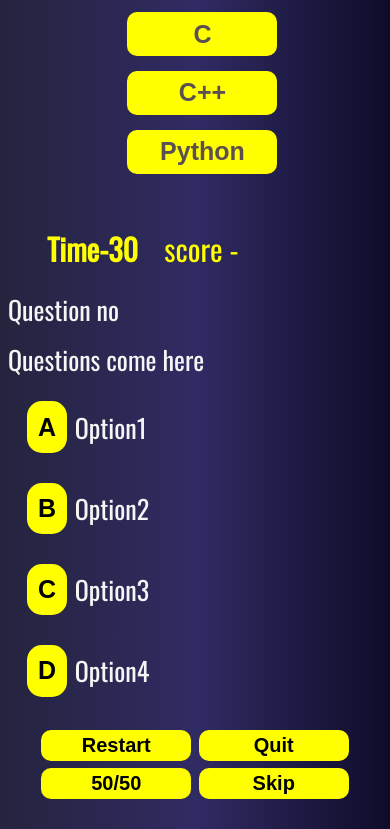
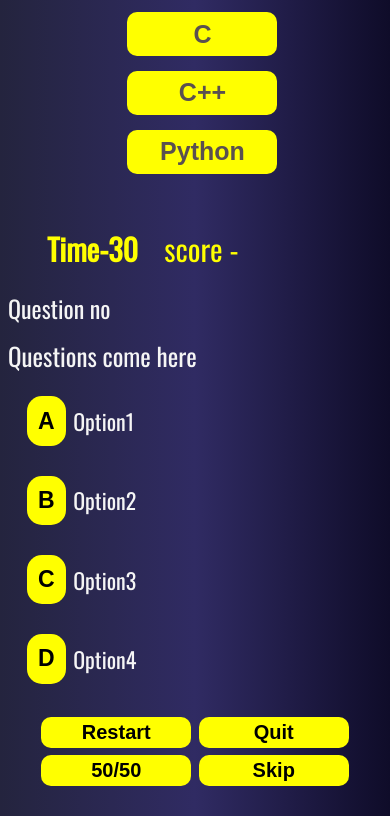
Before and after one commit to saket2001/Js-quiz, a plain HTML site: page index.html in a window 390 px wide. Shown: the part 1082-1911 px from the top of the page. Drawn offline with nearby package versions, Linux system fonts and the light colour scheme.

Commit message:
changed css

```diff
--- a/css/index.scss
+++ b/css/index.scss
@@ -301,13 +301,13 @@ body {
       margin: 1% 3%;
       .questionNoBox {
         width: 100%;
-        font-size: 26px;
+        font-size: 24px;
       }
       .questionBox {
         width: 100%;
         height: auto;
         padding: 2% 1%;
-        font-size: 26px;
+        font-size: 25px;
       }
       .optionBox {
         width: 100%;
@@ -324,12 +324,12 @@ body {
           margin: 2%;
           label {
             width: auto;
-            font-size: 26px;
+            font-size: 22px;
           }
           .optBtn {
             width: auto;
             height: auto;
-            font-size: 25px;
+            font-size: 23px;
             margin: 1% 2%;
             padding: 3%;
             border-radius: 15px;
```
Also changed, not shown: css/index.css.
